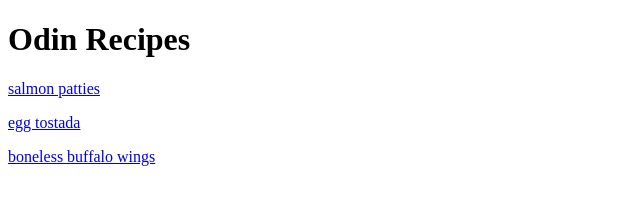
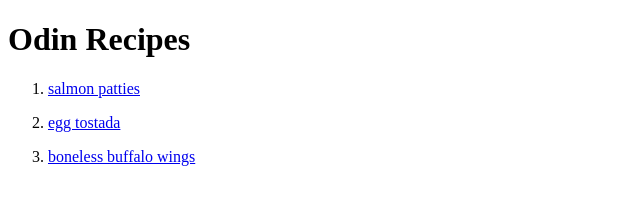
Before and after one commit to Mike9926/odin-recipes, a plain HTML site: page index.html in a window 1280 px wide. Shown: the whole page, without its empty margins (0-640 px from the left). Drawn offline with Linux system fonts and the light colour scheme.

Commit message:
modified

```diff
--- a/index.html
+++ b/index.html
@@ -8,8 +8,10 @@
 </head>
 <body>
     <h1>Odin Recipes</h1>
-    <a href="./recipes/salmon_patties.html">salmon patties</a>
-   <p> <a href="./recipes/tostada.html">egg tostada</a></p>
-   <p> <a href="./recipes/buffalo.html">boneless buffalo wings</a></p>
+<ol>
+   <li> <a href="./recipes/salmon_patties.html">salmon patties</a> </li>
+   <li> <p> <a href="./recipes/tostada.html">egg tostada</a></p></li>
+   <li> <p> <a href="./recipes/buffalo.html">boneless buffalo wings</a></p></li>
+</ol>
 </body>
 </html>
```
